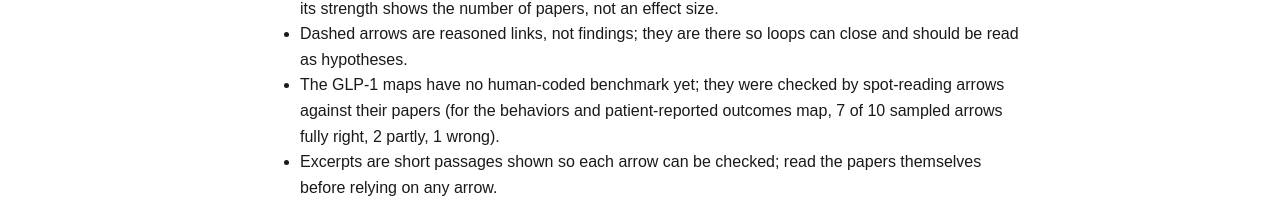
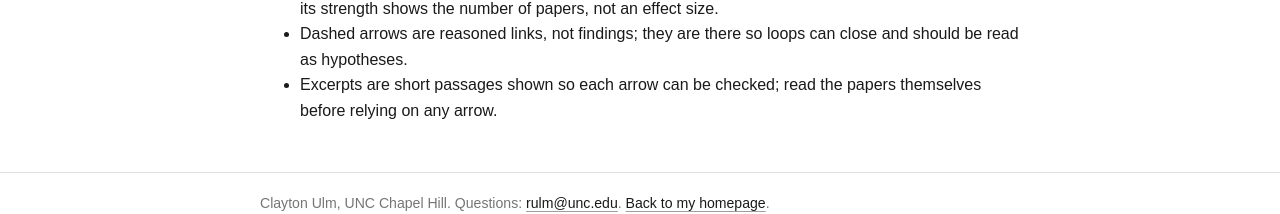
Before and after one commit to claytonulm/claytonulm.github.io, a plain HTML site: page cld/index.html in a window 1280 px wide. Shown: the part 3873-4087 px from the top of the page. Drawn offline with Linux system fonts and the light colour scheme.

Commit message:
CLD page: remove GLP-1 spot-check line

```diff
--- a/cld/index.html
+++ b/cld/index.html
@@ -206,7 +206,6 @@ footer { border-top: 1px solid var(--rule); margin-top: 3rem; padding: 1.2rem 0
   <ul>
     <li>The maps summarize what studies reported, not causal proof. An arrow can rest on associations, and its strength shows the number of papers, not an effect size.</li>
     <li>Dashed arrows are reasoned links, not findings; they are there so loops can close and should be read as hypotheses.</li>
-    <li>The GLP-1 maps have no human-coded benchmark yet; they were checked by spot-reading arrows against their papers (for the behaviors and patient-reported outcomes map, 7 of 10 sampled arrows fully right, 2 partly, 1 wrong).</li>
     <li>Excerpts are short passages shown so each arrow can be checked; read the papers themselves before relying on any arrow.</li>
   </ul>
 </div>
```
